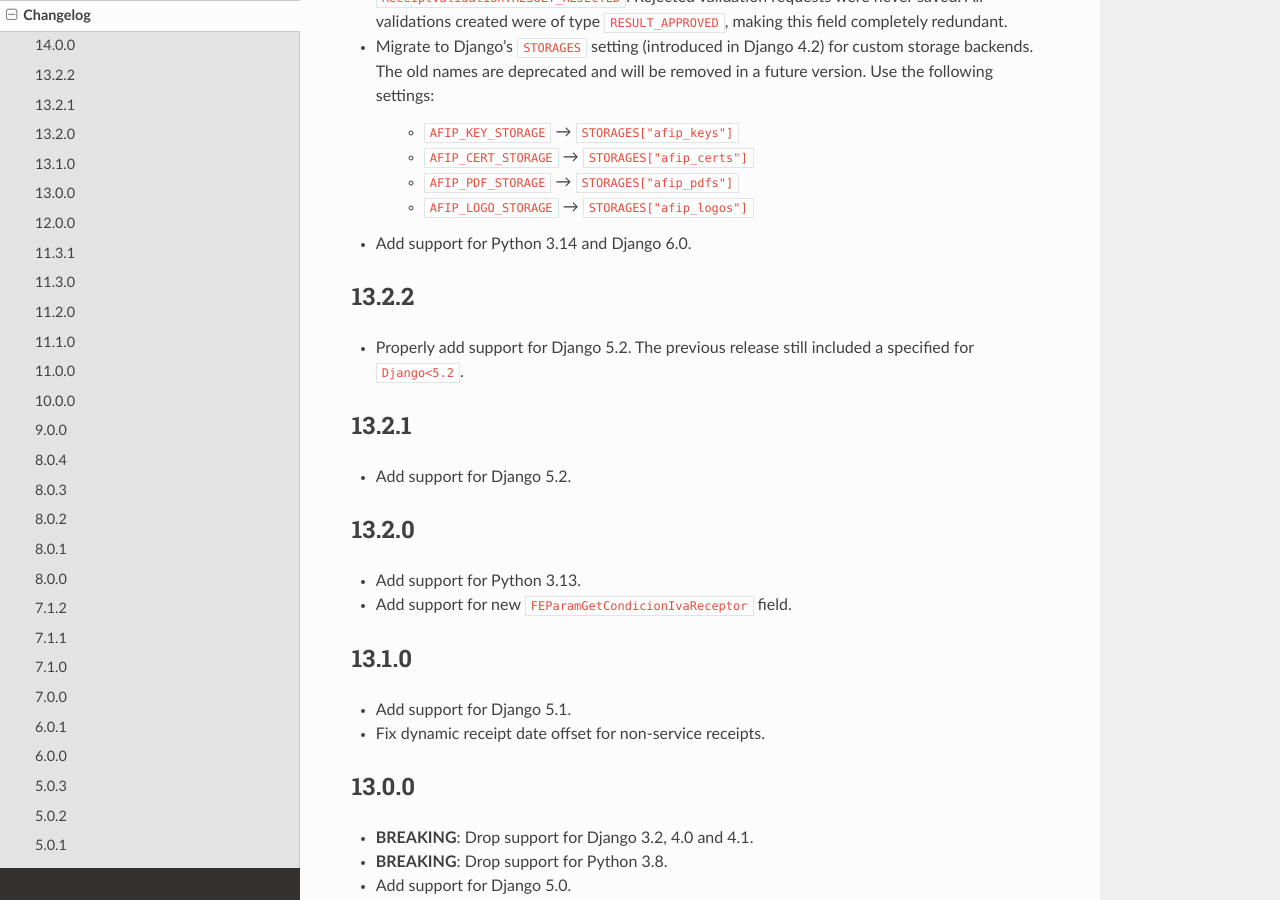
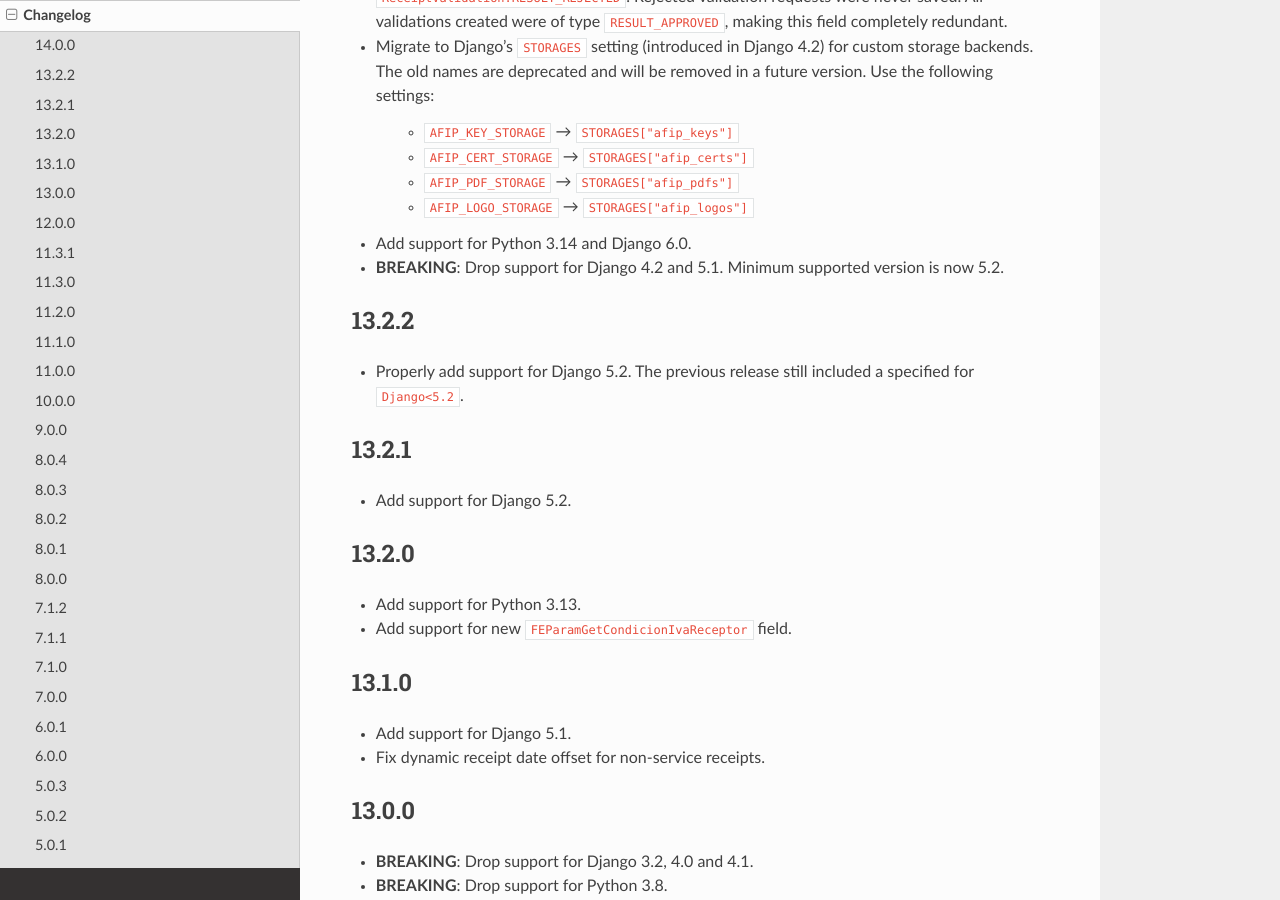
Before and after one commit to WhyNotHugo/django-afip, a Sphinx documentation site: the page built from docs/changelog.rst, in a window 1280 px wide and 900 px high, scrolled down 770 px. Built offline with Sphinx 7.4.7 and the Read the Docs theme 3.1.0, drawn with Linux system fonts in a browser that asks for light colours; pages that are not in the unit, such as notebooks, are missing from menus; the version number could not be read and is left out; cross-references to code outside the pages are shown as plain code.

Commit message:
Update tox environments for Django versions

```diff
--- a/docs/changelog.rst
+++ b/docs/changelog.rst
@@ -46,6 +46,7 @@
    - ``AFIP_LOGO_STORAGE``  → ``STORAGES["afip_logos"]``
 
 - Add support for Python 3.14 and Django 6.0.
+- **BREAKING**: Drop support for Django 4.2 and 5.1. Minimum supported version is now 5.2.
 
 
 13.2.2
```
Also changed, not shown: 5 other files.
